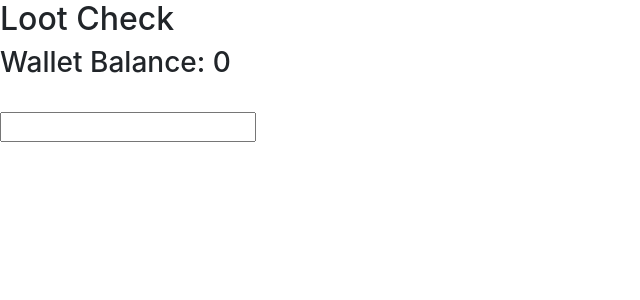
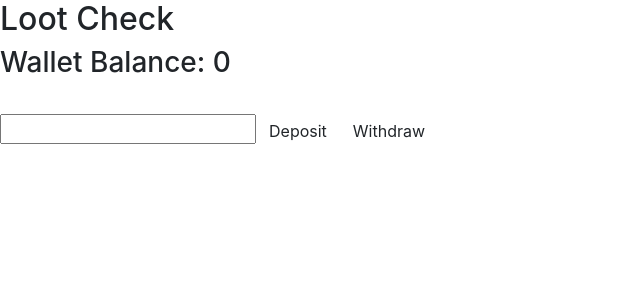
Before and after one commit to WingChhun/react-lootCheck, a React (Create React App) app: page / in a window 1280 px wide. Shown: the top 300 px of the page, without its empty margins (0-640 px from the left). Built offline with nearby package versions, Linux system fonts and the light colour scheme.

Commit message:
Fix all unit test with deposit

```diff
--- a/src/components/wallet/Wallet.container.js
+++ b/src/components/wallet/Wallet.container.js
@@ -8,9 +8,11 @@ const mapStateToProps = state => ({balance: state.balance.balance});
 
 const mapDispatchToProps = (dispatch, ownProps) => {
 
-    const {setBalance} = actions;
+    const {setBalance, deposit, withdrawBalance} = actions;
     const dispatched = bindActionCreators({
-        setBalance
+        setBalance,
+        deposit,
+        withdrawBalance
     }, dispatch)
 
     return dispatched;
--- a/src/components/wallet/Wallet.view.js
+++ b/src/components/wallet/Wallet.view.js
@@ -1,6 +1,6 @@
 import React, {Component} from 'react';
 import PropTypes from 'prop-types';
-
+import {Button} from 'react-bootstrap';
 class Wallet extends Component {
     constructor(props)
     {
@@ -12,6 +12,17 @@ class Wallet extends Component {
         };
     }
 
+    /*
+@function: componentWillReceiveProps,
+@params: props:Object
+@desc: Update balance in state after every dispatched action to update redu store
+    */
+    componentWillReceiveProps = props => {
+        const {balance} = props;
+
+        this.setState({balance});
+    }
+
     handleChange = (event) => {
         const value = event.target.value;
 
@@ -21,7 +32,8 @@ class Wallet extends Component {
     render()
     {
 
-        const {balance} = this.props;
+        const {balance, deposit, withdrawBalance} = this.props;
+        const {value} = this.state;
 
         return (
             <div>
@@ -37,6 +49,16 @@ class Wallet extends Component {
                     className='input-wallet'
                     onChange={(event) => this.handleChange(event)}/>
 
+                <Button
+                    type='submit'
+                    className="btn-deposit"
+                    onClick={deposit(parseInt(value, 10))}>Deposit</Button>
+
+                <Button
+                    type='submit'
+                    className="btn-withdraw"
+                    onClick={withdrawBalance(parseInt(value, 10))}>Withdraw</Button>
+
             </div>
         )
     }
--- a/src/redux/actions/balance/balance.js
+++ b/src/redux/actions/balance/balance.js
@@ -2,8 +2,14 @@ import * as constants from "./constants";
 
 const {SET_BALANCE, DEPOSIT} = constants;
 
-export const setBalance = balance => ({type: SET_BALANCE, balance: balance});
+export const setBalance = balance => ({type: SET_BALANCE, payload: balance});
 
-export const deposit = deposit => ({type: DEPOSIT, payload: deposit})
+export const deposit = deposit => ({
+    type: DEPOSIT,
+    payload: parseInt(deposit, 10)
+})
 
-export const withdrawBalance = withdrawAmount => ({type: constants.WITHDRAW, payload: withdrawAmount});
+export const withdrawBalance = withdrawAmount => ({
+    type: constants.WITHDRAW,
+    payload: parseInt(withdrawAmount, 10)
+});
```
Also changed, not shown: 2 other files (tests, documents, lock files or other folders).
